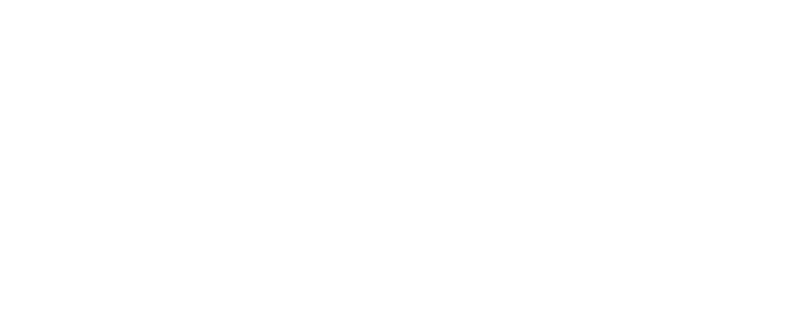
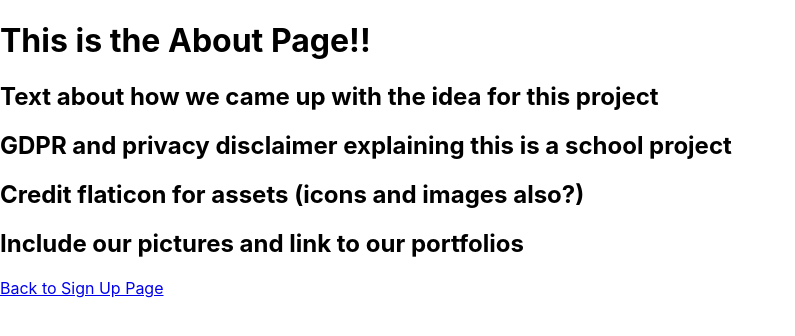
Before and after one commit to VanessaSue27/final-project-frontend, a React (Create React App) app: page /about in a window 1280 px wide. Shown: the top 336 px of the page, without its empty margins (0-795 px from the left). Built offline with nearby package versions, Linux system fonts and the light colour scheme.

Commit message:
Create About Page and added links to access it

```diff
--- a/src/App.js
+++ b/src/App.js
@@ -7,6 +7,7 @@
 
 import { SignUpPage } from './pages/SignUpPage';
 import { LogInPage } from './pages/LogInPage';
+import { AboutPage } from './pages/AboutPage';
 import { BabyProfileForm } from './pages/BabyProfileForm';
 import { Dashboard } from './pages/Dashboard';
 
@@ -26,6 +27,10 @@
             <SignUpPage />
           </Route>
 
+          <Route path="/about">
+            <AboutPage />
+          </Route>
+
           <Route path="/create-profile">
             <BabyProfileForm />
           </Route>
--- /dev/null
+++ b/src/pages/AboutPage.js
@@ -0,0 +1,15 @@
+import React from 'react';
+import { Link } from 'react-router-dom';
+
+export const AboutPage = () => {
+  return (
+    <>
+      <h1>This is the About Page!!</h1>
+      <h2>Text about how we came up with the idea for this project</h2>
+      <h2>GDPR and privacy disclaimer explaining this is a school project</h2>
+      <h2>Credit flaticon for assets (icons and images also?)</h2>
+      <h2>Include our pictures and link to our portfolios</h2>
+      <Link to="/signup">Back to Sign Up Page</Link>
+    </>
+  );
+};
--- a/src/pages/LogInPage.js
+++ b/src/pages/LogInPage.js
@@ -1,5 +1,6 @@
 import React, { useState, useEffect } from 'react';
 import { useDispatch, useSelector } from 'react-redux';
+import { Link } from 'react-router-dom';
 
 import { user } from '../reducer/user';
 import { Title, SubTitle, ErrorMessage } from '../styled-components/GlobalStyles';
@@ -46,6 +47,7 @@
   };
 
   return (
+    <>
       <InputSection>
         <Form onSubmit={handleLogin}>
           <Title>Time Capsule Log In</Title>
@@ -75,8 +77,10 @@
           {error && <ErrorMessage>{`${error}`}</ErrorMessage>}
           <SubTitle>Not a user?</SubTitle>
           <ButtonLink to="/signup">CREATE ACCOUNT</ButtonLink>
+          <Link to="/about">Learn more about Time Capsule</Link>
         </Form>
         <LandingImage src={rocket} alt="rocket" />
       </InputSection>
+    </>
   );
 };
--- a/src/pages/SignUpPage.js
+++ b/src/pages/SignUpPage.js
@@ -1,5 +1,6 @@
 import React, { useState, useEffect } from 'react';
 import { useDispatch, useSelector } from 'react-redux';
+import { Link } from 'react-router-dom';
 
 import { user } from '../reducer/user';
 import rocket from '../assets/rocket.jpg'
@@ -46,6 +47,7 @@
   };
 
   return (
+    <>
       <InputSection>
         <Form onSubmit={handleSignUp}>
           <Title>Time Capsule Sign Up</Title>
@@ -75,8 +77,10 @@
           {error && <ErrorMessage>{`${error}`}</ErrorMessage>}
           <SubTitle>Already a user?</SubTitle>
           <ButtonLink to="/">LOG IN</ButtonLink>
+          <Link to="/about">Learn more about Time Capsule</Link>
         </Form>
         <LandingImage src={rocket} alt="rocket" />
       </InputSection>
+    </>
   );
 };
```
Lines whose indentation alone changed are shown as unchanged.
